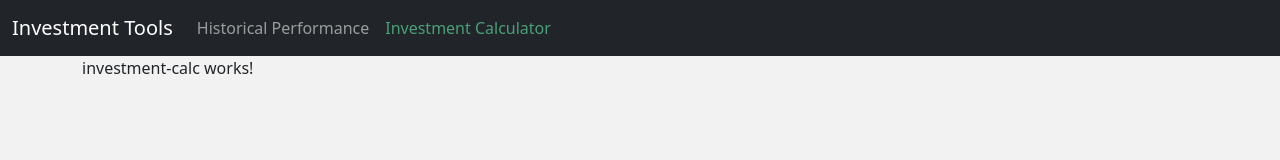
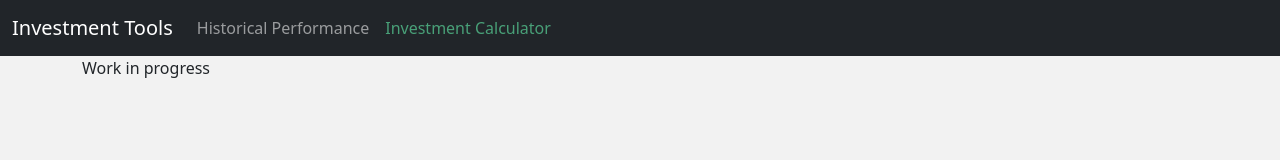
Before and after one commit to KearneyJoe/stock-investment-project, an Angular app: page /investment-calc in a window 1280 px wide. Shown: the top 160 px of the page. Built offline with nearby package versions, Linux system fonts and the light colour scheme.

Commit message:
updated WIP page and removed local data

```diff
--- a/src/app/investment-calc/investment-calc.component.html
+++ b/src/app/investment-calc/investment-calc.component.html
@@ -1 +1 @@
-<p>investment-calc works!</p>
+<p>Work in progress</p>
```
Also changed, not shown: 1 other file (tests, documents, lock files or other folders).
